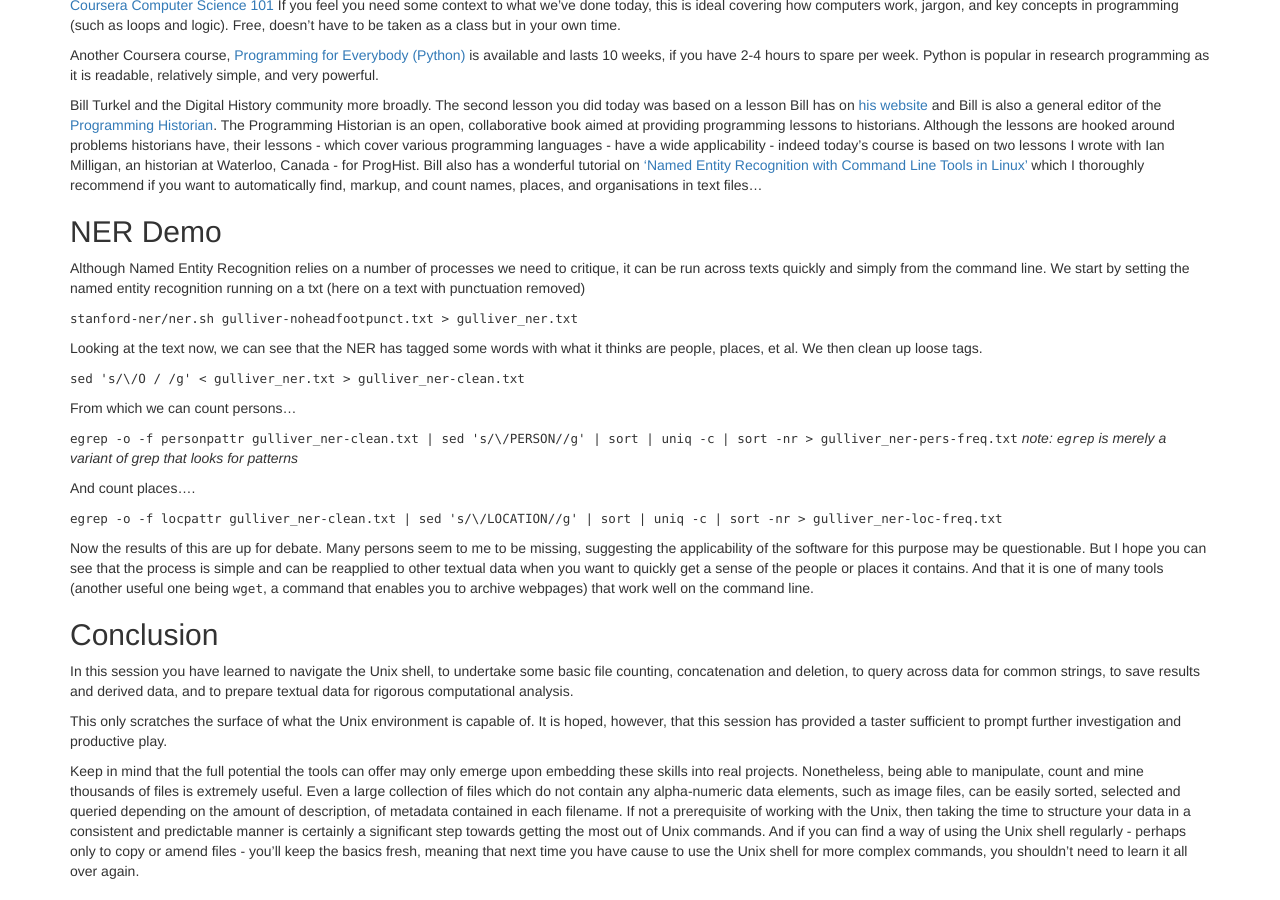
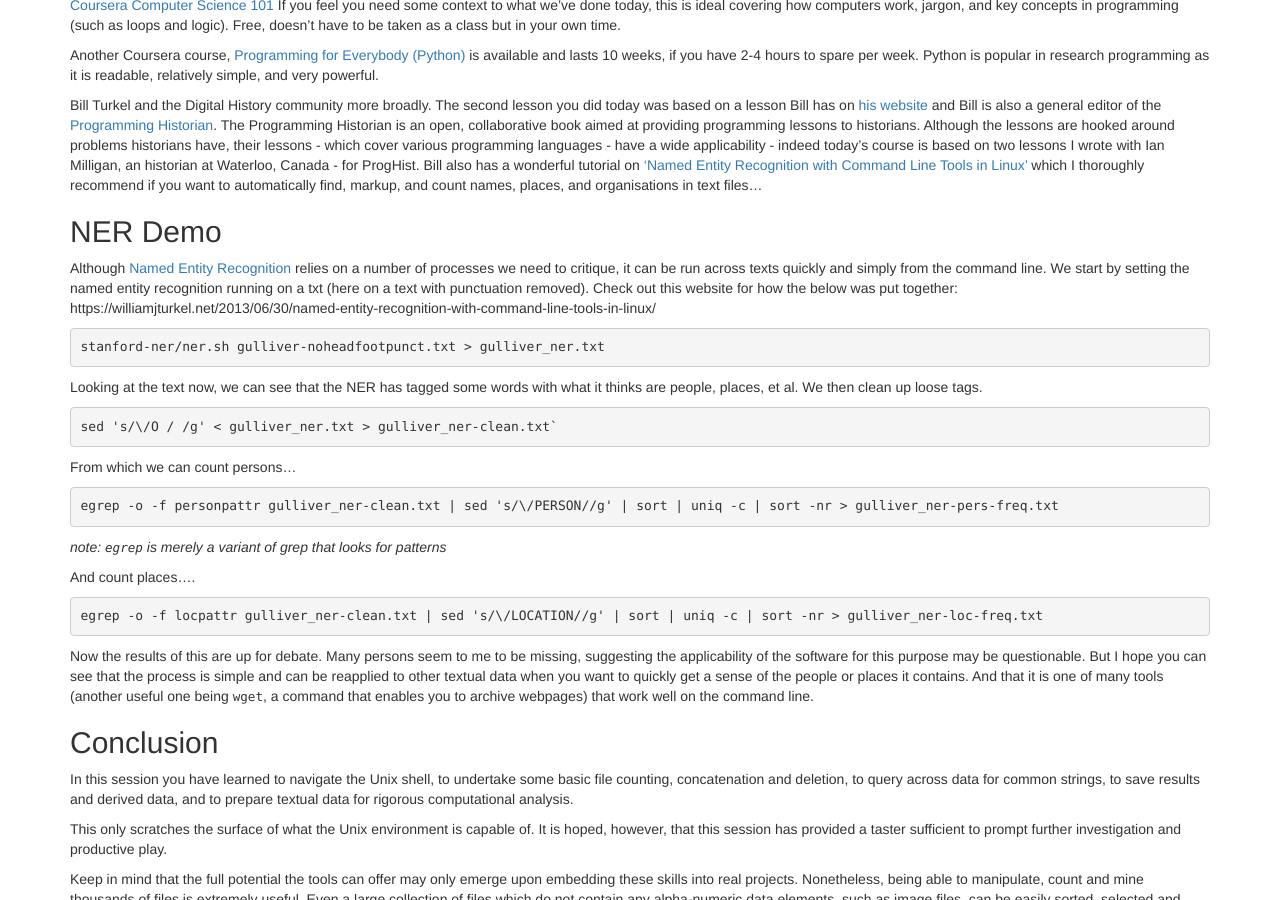
Before and after one commit to ucsdlib/library-bash, a Jekyll site: the page built from _episodes/03-free-text.md, in a window 1280 px wide and 900 px high, scrolled down 3043 px. Built offline with Jekyll 4.4.1, drawn with Linux system fonts in a browser that asks for light colours.

Commit message:
adding edits

```diff
--- a/_episodes/03-free-text.md
+++ b/_episodes/03-free-text.md
@@ -232,25 +232,38 @@ The second lesson you did today was based on a lesson Bill has on [his website](
 
 ## NER Demo
 
-Although Named Entity Recognition relies on a number of processes we need to
+Although [Named Entity Recognition](https://en.wikipedia.org/wiki/Named-entity_recognition) relies on a number of processes we need to
 critique, it can be run across texts quickly and simply from the command line.
-We start by setting the named entity recognition running on a txt (here on a text with punctuation removed)
+We start by setting the named entity recognition running on a txt (here on a text with punctuation removed). Check out this website for how the below was put together: https://williamjturkel.net/2013/06/30/named-entity-recognition-with-command-line-tools-in-linux/
 
-`stanford-ner/ner.sh gulliver-noheadfootpunct.txt > gulliver_ner.txt`
+~~~
+stanford-ner/ner.sh gulliver-noheadfootpunct.txt > gulliver_ner.txt
+~~~
+{: .bash}
 
 Looking at the text now, we can see that the NER has tagged some
 words with what it thinks are people, places, et al. We then clean up loose tags.
 
-`sed 's/\/O / /g' < gulliver_ner.txt > gulliver_ner-clean.txt`
+~~~
+sed 's/\/O / /g' < gulliver_ner.txt > gulliver_ner-clean.txt`
+~~~
+{: .bash}
 
 From which we can count persons...
 
-`egrep -o -f personpattr gulliver_ner-clean.txt | sed 's/\/PERSON//g' | sort | uniq -c | sort -nr > gulliver_ner-pers-freq.txt`
+~~~
+egrep -o -f personpattr gulliver_ner-clean.txt | sed 's/\/PERSON//g' | sort | uniq -c | sort -nr > gulliver_ner-pers-freq.txt
+~~~
+{: .bash}
+
 *note: `egrep` is merely a variant of grep that looks for patterns*
 
 And count places....
 
-`egrep -o -f locpattr gulliver_ner-clean.txt | sed 's/\/LOCATION//g' | sort | uniq -c | sort -nr > gulliver_ner-loc-freq.txt`
+~~~
+egrep -o -f locpattr gulliver_ner-clean.txt | sed 's/\/LOCATION//g' | sort | uniq -c | sort -nr > gulliver_ner-loc-freq.txt
+~~~
+{: .bash}
 
 Now the results of this are up for debate. Many persons seem to me to be missing,
 suggesting the applicability of the software for this purpose may be questionable.
```
Also changed, not shown: _episodes/02-counting-mining.md (+4 -4 lines).
